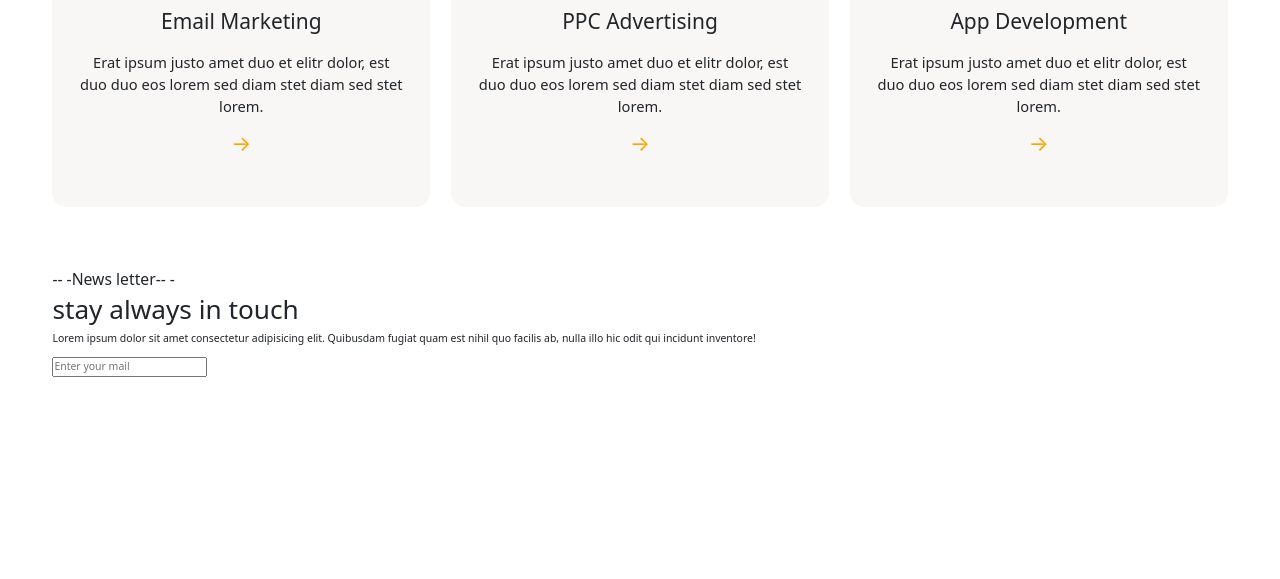
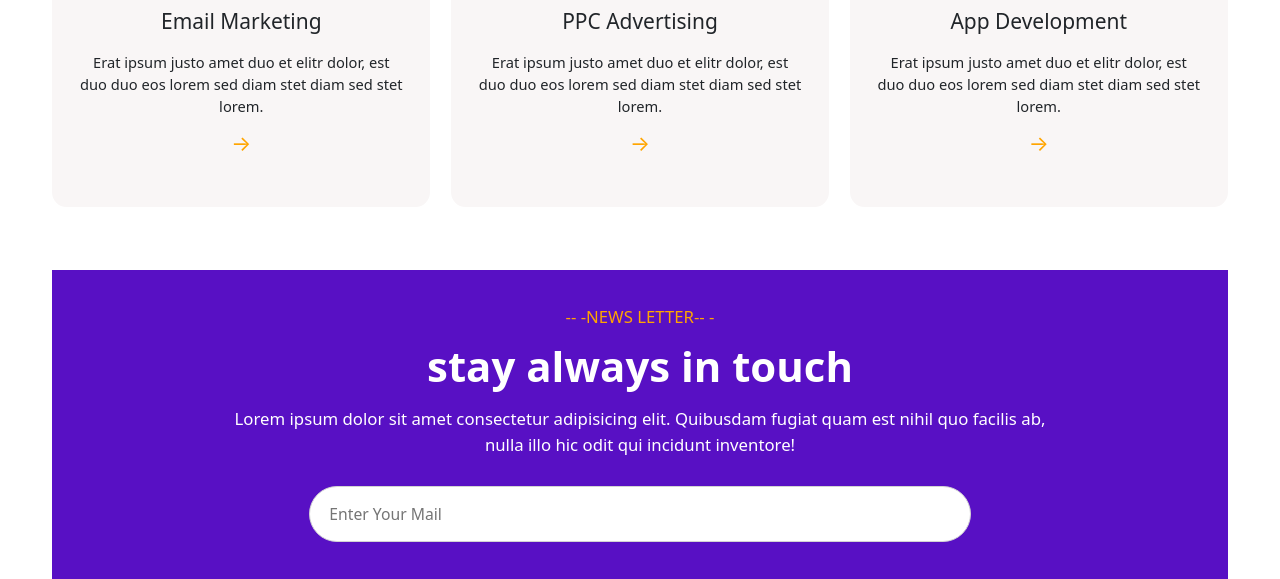
Before and after one commit to rahulrameshm0/Digital-Free-Website, a website: page index.html in a window 1280 px wide. Shown: the part 3234-3813 px from the top of the page. Before the commit the page ends 3611 px from the top, so only its background shows below. Drawn offline with nearby package versions, Linux system fonts and the light colour scheme.

Commit message:
created an email section

```diff
--- a/index.html
+++ b/index.html
@@ -197,12 +197,14 @@
        </section>
 
        <section class="news-section">
-            <h4>-- -News letter-- -</h4>
-            <h1>stay always in touch</h1>
-            <p>Lorem ipsum dolor sit amet consectetur adipisicing elit. Quibusdam fugiat quam est nihil quo facilis ab, nulla illo hic odit qui incidunt inventore!</p>
-            <form action="">
-                <input type="email" placeholder="Enter your mail" required>
-            </form>
+            <div class="email">
+                <h4 class="email__head1">-- -News letter-- -</h4>
+                <h1 class="email__head2">stay always in touch</h1>
+                <p class="email__p">Lorem ipsum dolor sit amet consectetur adipisicing elit. Quibusdam fugiat quam est nihil quo facilis ab, <br> nulla illo hic odit qui incidunt inventore!</p>
+                <form action="">
+                    <input type="email" placeholder="Enter your mail" required>
+                </form>
+            </div>
        </section>
     </main>
 
--- a/sass/Pages/_home.scss
+++ b/sass/Pages/_home.scss
@@ -34,3 +34,9 @@
         text-transform: capitalize;
       }
 }
+
+.news-section{
+    text-align: center;
+    background-color: $background-color-violet;
+    padding: 3.5rem;
+}
--- a/sass/news/_news.scss
+++ b/sass/news/_news.scss
@@ -0,0 +1,36 @@
+.email{
+    color: #fff;
+    &__head1{
+        color: orange;
+        text-transform: uppercase;
+        font-size: 1.6rem;
+    }
+
+    &__head2{
+        margin-top: 1.4rem;
+        font-size: 4rem;
+        font-weight: 800;
+    }
+
+    &__p{
+        font-size: $default-font-size;
+        margin-top: 1.4rem;
+    }
+
+    form{
+        margin-top: 2.8rem;
+        input{
+            width: 60%;
+            height:7vh;
+            border-radius: 5rem;
+            outline: none;
+            border: 1px solid lightgray;
+        }
+        input[type="email"]{
+         font-size: 1.5rem;
+         padding-left: 1.8rem;
+         text-transform: capitalize;
+        }
+    }
+
+}
```
Also changed, not shown: style.css, 1 other file.
